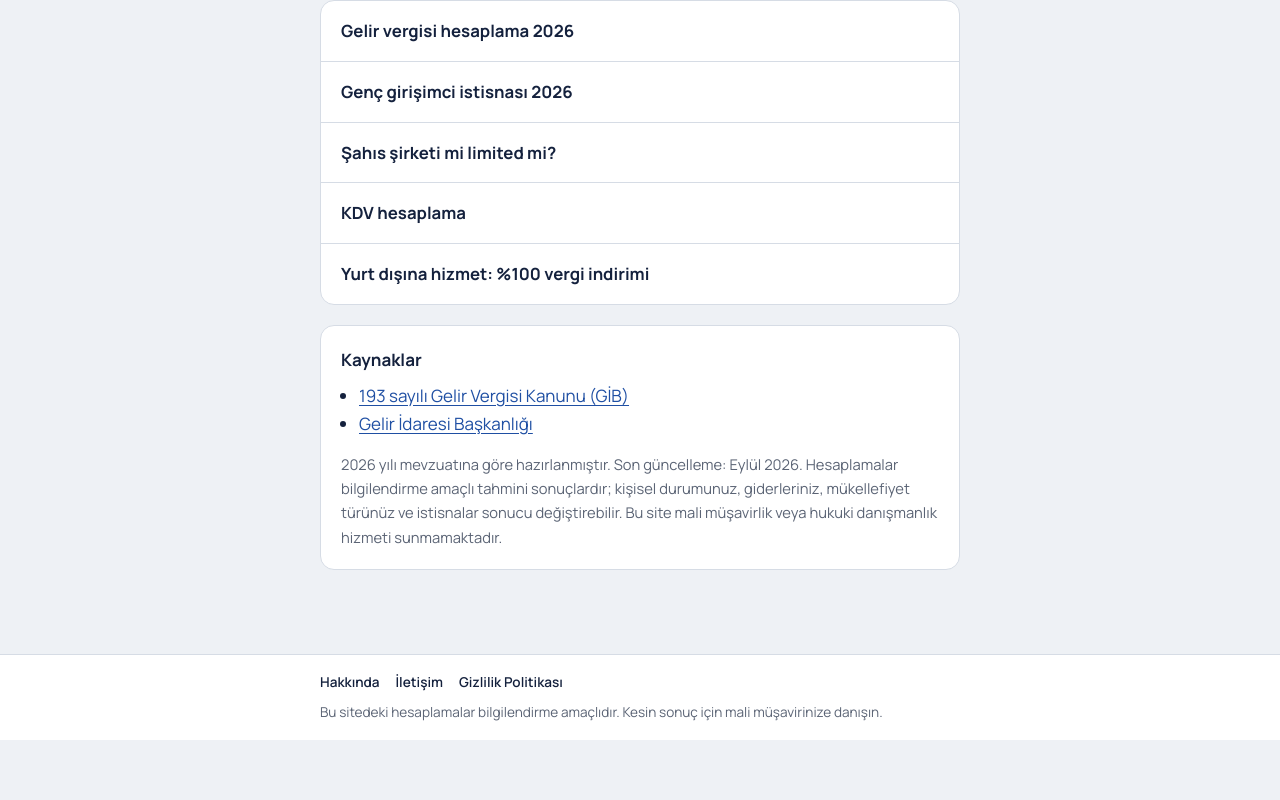
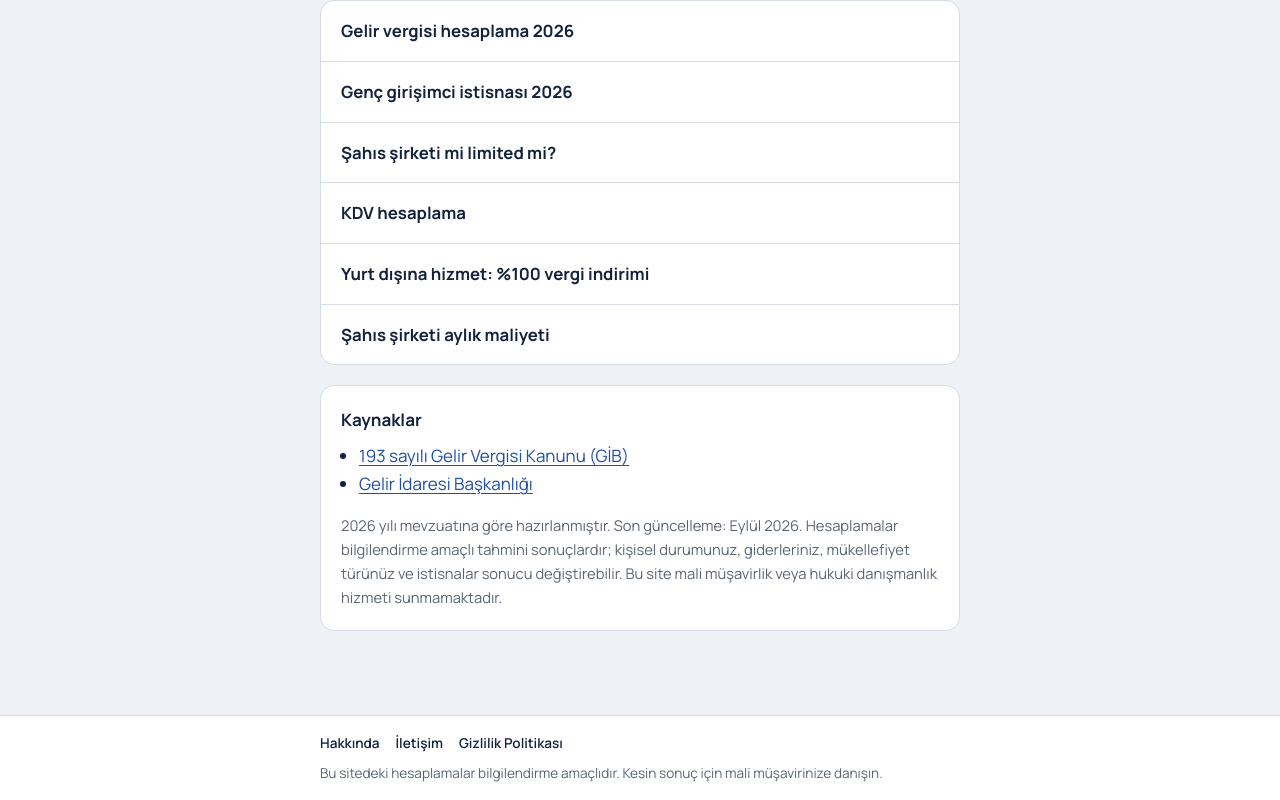
Before and after one commit to yavuzscvk-source/freelancer-vergi, a Next.js app: page /serbest-meslek-makbuzu in a window 1280 px wide. Shown: the part 1715-2515 px from the top of the page. Before the commit the page ends 2455 px from the top, so only its background shows below. Built offline with nearby package versions, Linux system fonts and the light colour scheme.

Commit message:
Update Kaynaklar.js

```diff
--- a/app/Kaynaklar.js
+++ b/app/Kaynaklar.js
@@ -8,6 +8,8 @@ const ARACLAR = {
   sirket: { href: "/sahis-mi-limited-mi", ad: "Şahıs şirketi mi limited mi?" },
   kdv: { href: "/kdv-hesaplama", ad: "KDV hesaplama" },
   ihracat: { href: "/hizmet-ihracati-vergi-indirimi", ad: "Yurt dışına hizmet: %100 vergi indirimi" },
+  maliyet: { href: "/sahis-sirketi-maliyeti", ad: "Şahıs şirketi aylık maliyeti" },
+
 };
 
 const GVK = { ad: "193 sayılı Gelir Vergisi Kanunu (GİB)", url: "https://www.gib.gov.tr/mevzuat/kanun/433" };
```
